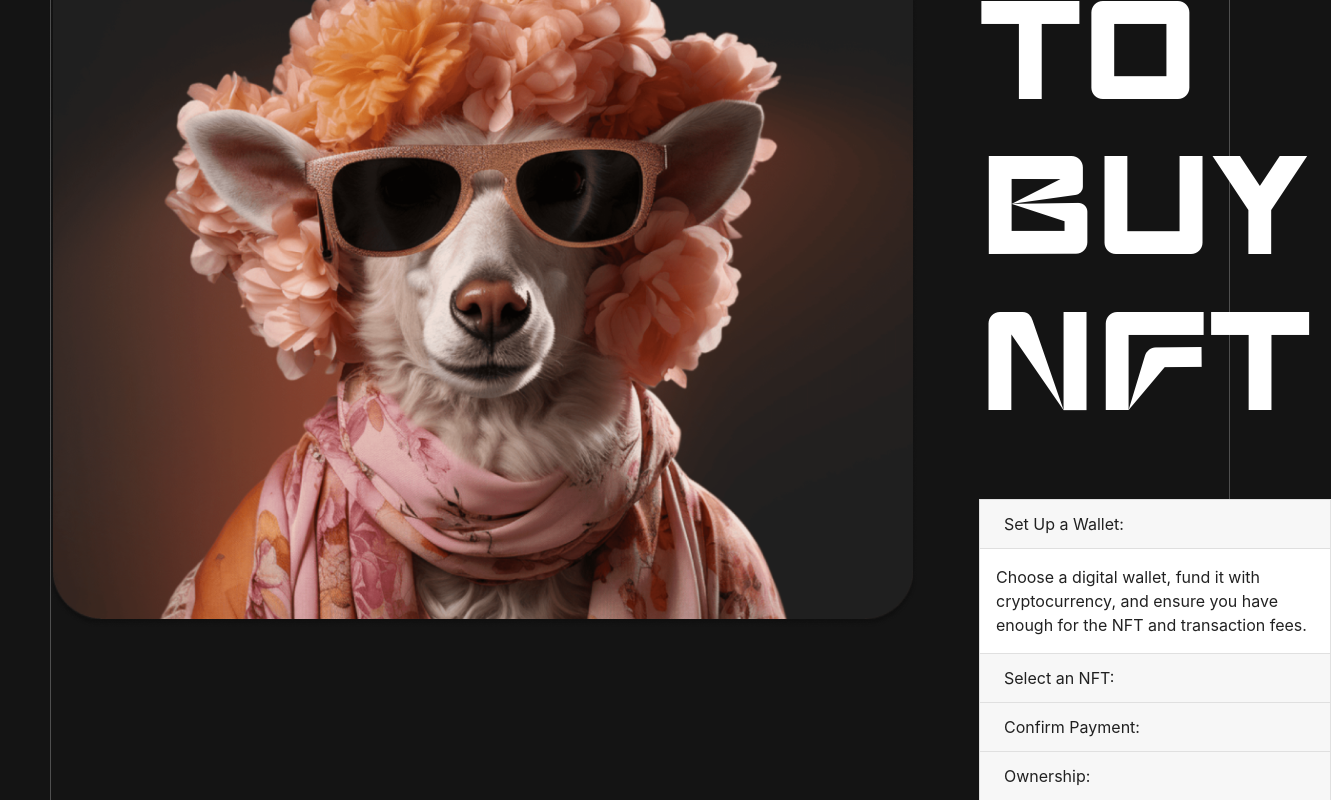
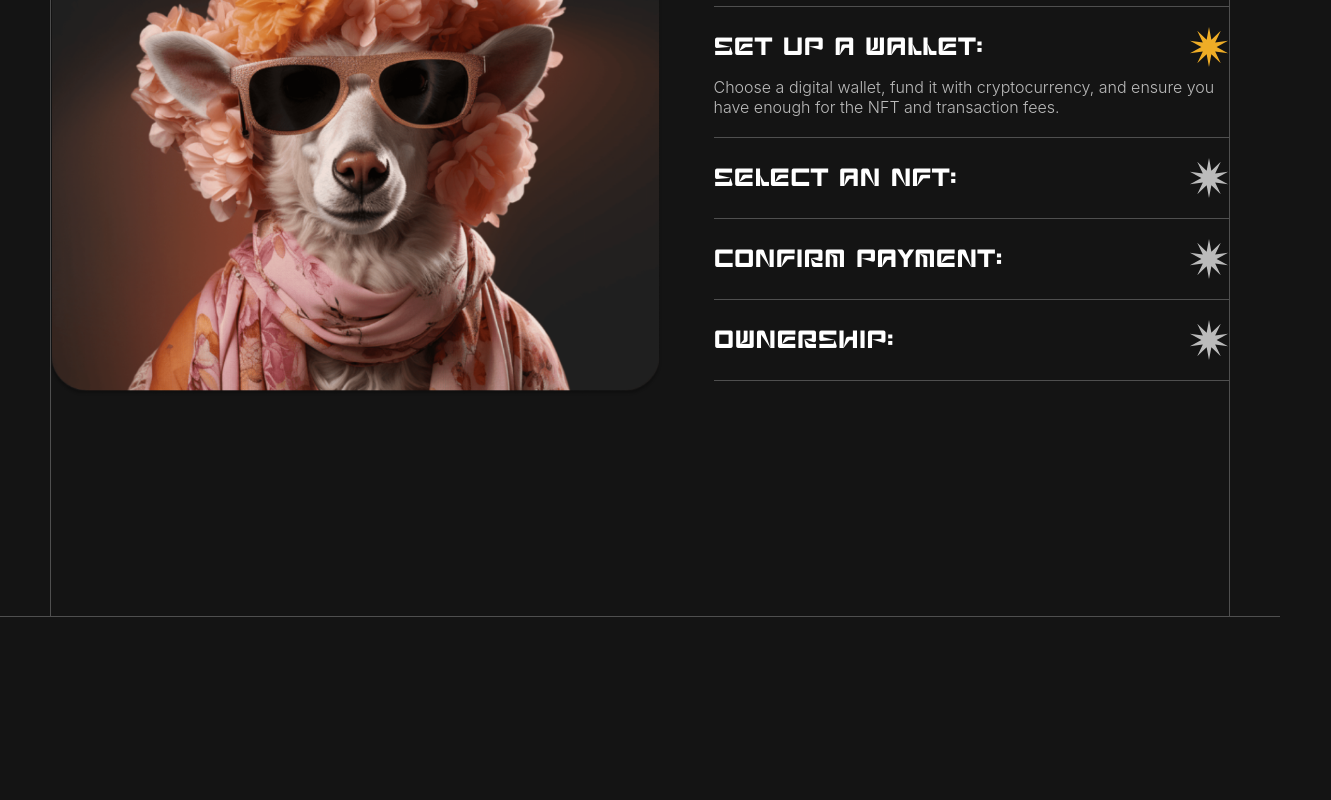
Before and after one commit to bambuuk/chic-sheep, a Next.js app: page / in a window 1280 px wide. Shown: the part 7040-7840 px from the top of the page, 1331 px wide, since content can reach past the window. After the commit the page ends 7657 px from the top, so only its background shows below. Built offline with nearby package versions, Linux system fonts and the light colour scheme.

Commit message:
upd accordion styled

```diff
--- a/src/components/HowToBuy/Accordion.tsx
+++ b/src/components/HowToBuy/Accordion.tsx
@@ -1,52 +1,108 @@
-'use client';
-import * as React from 'react';
-import { styled } from '@mui/material/styles';
-import MuiAccordion, { AccordionProps } from '@mui/material/Accordion';
+"use client";
+import * as React from "react";
+import { styled } from "@mui/material/styles";
+import MuiAccordion, { AccordionProps } from "@mui/material/Accordion";
 import MuiAccordionSummary, {
   AccordionSummaryProps,
-} from '@mui/material/AccordionSummary';
-import MuiAccordionDetails from '@mui/material/AccordionDetails';
-import Typography from '@mui/material/Typography';
-import { Box } from '@mui/material';
+} from "@mui/material/AccordionSummary";
+import MuiAccordionDetails from "@mui/material/AccordionDetails";
+import { Box } from "@mui/material";
+import Image from "next/image";
 
 const Accordion = styled((props: AccordionProps) => (
   <MuiAccordion disableGutters elevation={0} square {...props} />
 ))(({ theme }) => ({
-  border: `1px solid ${theme.palette.divider}`,
-  '&:not(:last-child)': {
+  backgroundColor: "transparent",
+  borderTop: "1px solid #4f4f4f",
+  padding: "25px 0",
+  margin: 0,
+  minHeight: "auto",
+  "&:not(:last-child)": {
     borderBottom: 0,
   },
-  '&::before': {
-    display: 'none',
+  "&::before": {
+    display: "none",
+  },
+  [theme.breakpoints.down(1700)]: {
+    padding: "20px 0",
+  },
+  [theme.breakpoints.down(1280)]: {
+    padding: "17px 0",
   },
 }));
 
 const AccordionSummary = styled((props: AccordionSummaryProps) => (
-  <MuiAccordionSummary
-    expandIcon={<Box />}
-    {...props}
-  />
+  <MuiAccordionSummary expandIcon={<Box />} {...props} />
 ))(({ theme }) => ({
-  backgroundColor:
-    theme.palette.mode === 'dark'
-      ? 'rgba(255, 255, 255, .05)'
-      : 'rgba(0, 0, 0, .03)',
-  flexDirection: 'row-reverse',
-  '& .MuiAccordionSummary-expandIconWrapper.Mui-expanded': {
-    transform: 'rotate(90deg)',
+  backgroundColor: "transparent",
+  flexDirection: "row-reverse",
+  minHeight: "auto",
+  margin: 0,
+  padding: "0 0",
+  display: "flex",
+  justifyContent: "space-between",
+  "& .MuiAccordionSummary-expandIconWrapper.Mui-expanded": {
+    transform: "rotate(90deg)",
   },
-  '& .MuiAccordionSummary-content': {
-    marginLeft: theme.spacing(1),
+  "& .MuiAccordionSummary-content": {
+    margin: 0,
   },
 }));
 
 const AccordionDetails = styled(MuiAccordionDetails)(({ theme }) => ({
-  padding: theme.spacing(2),
-  borderTop: '1px solid rgba(0, 0, 0, .125)',
+  padding: 0,
+}));
+
+const TitleWrapper = styled("div")(({}) => ({
+  display: "flex",
+  justifyContent: "space-between",
+  alignItems: "center",
+  width: "100%",
+}));
+
+const Title = styled("h3")(({ theme }) => ({
+  fontFamily: theme.typography.secondFamily,
+  fontWeight: 400,
+  fontSize: "30px",
+  color: "#fff",
+  [theme.breakpoints.down(1700)]: {
+    fontSize: "25px",
+  },
+  [theme.breakpoints.down(1280)]: {
+    fontSize: "22px",
+  },
+}));
+
+const Subtitle = styled("p")(({ theme }) => ({
+  fontFamily: theme.typography.fontFamily,
+  fontWeight: 300,
+  fontSize: "26px",
+  color: "#bbb",
+  lineHeight: "normal",
+  marginTop: "20px",
+  [theme.breakpoints.down(1700)]: {
+    fontSize: "20px",
+    marginTop: "15px",
+  },
+  [theme.breakpoints.down(1700)]: {
+    fontSize: "16px",
+    marginTop: "10px",
+  },
+}));
+
+const ImgStyle = styled("img")(({theme}) => ({
+  [theme.breakpoints.down(1700)]: {
+    width: '40px',
+    height: '40px',
+  },
+  [theme.breakpoints.down(1280)]: {
+    width: '30px',
+    height: '30px',
+  },
 }));
 
 export default function CustomizedAccordions() {
-  const [expanded, setExpanded] = React.useState<string | false>('panel1');
+  const [expanded, setExpanded] = React.useState<string | false>("panel1");
 
   const handleChange =
     (panel: string) => (event: React.SyntheticEvent, newExpanded: boolean) => {
@@ -55,47 +111,105 @@ export default function CustomizedAccordions() {
 
   return (
     <div>
-      <Accordion expanded={expanded === 'panel1'} onChange={handleChange('panel1')}>
+      <Accordion
+        expanded={expanded === "panel1"}
+        onChange={handleChange("panel1")}
+      >
         <AccordionSummary aria-controls="panel1d-content" id="panel1d-header">
-          <Typography>Set Up a Wallet:</Typography>
+          <TitleWrapper>
+            <Title>Set Up a Wallet:</Title>
+            <ImgStyle
+              src={
+                expanded === "panel1"
+                  ? "/images/icons/star-47-yellow.svg"
+                  : "/images/icons/star-47-gray.svg"
+              }
+              alt="star"
+            />
+          </TitleWrapper>
         </AccordionSummary>
         <AccordionDetails>
-          <Typography>
-            Choose a digital wallet, fund it with cryptocurrency, and ensure you have enough for the NFT and transaction fees.
-          </Typography>
+          <Subtitle>
+            Choose a digital wallet, fund it with cryptocurrency, and ensure you
+            have enough for the NFT and transaction fees.
+          </Subtitle>
         </AccordionDetails>
       </Accordion>
 
-      <Accordion expanded={expanded === 'panel2'} onChange={handleChange('panel2')}>
+      <Accordion
+        expanded={expanded === "panel2"}
+        onChange={handleChange("panel2")}
+      >
         <AccordionSummary aria-controls="panel2d-content" id="panel2d-header">
-          <Typography>Select an NFT:</Typography>
+          <TitleWrapper>
+            <Title>Select an NFT:</Title>
+            <ImgStyle
+              src={
+                expanded === "panel2"
+                  ? "/images/icons/star-47-yellow.svg"
+                  : "/images/icons/star-47-gray.svg"
+              }
+              alt="star"
+            />
+          </TitleWrapper>
         </AccordionSummary>
         <AccordionDetails>
-          <Typography>
-            Explore our gallery with Chic Sheeps in detail and choose the one that best suits your interests.
-          </Typography>
+          <Subtitle>
+            Explore our gallery with Chic Sheeps in detail and choose the one
+            that best suits your interests.
+          </Subtitle>
         </AccordionDetails>
       </Accordion>
 
-      <Accordion expanded={expanded === 'panel3'} onChange={handleChange('panel3')}>
+      <Accordion
+        expanded={expanded === "panel3"}
+        onChange={handleChange("panel3")}
+      >
         <AccordionSummary aria-controls="panel3d-content" id="panel3d-header">
-          <Typography>Confirm Payment: </Typography>
+          <TitleWrapper>
+            <Title>Confirm Payment:</Title>
+            <ImgStyle
+              src={
+                expanded === "panel3"
+                  ? "/images/icons/star-47-yellow.svg"
+                  : "/images/icons/star-47-gray.svg"
+              }
+              alt="star"
+            />
+          </TitleWrapper>
         </AccordionSummary>
         <AccordionDetails>
-          <Typography>
-            Explore our gallery with Chic Sheeps in detail and choose the one that best suits your interests.
-          </Typography>
+          <Subtitle>
+            Explore our gallery with Chic Sheeps in detail and choose the one
+            that best suits your interests.
+          </Subtitle>
         </AccordionDetails>
       </Accordion>
 
-      <Accordion expanded={expanded === 'panel4'} onChange={handleChange('panel4')}>
+      <Accordion
+        expanded={expanded === "panel4"}
+        onChange={handleChange("panel4")}
+        sx={{
+          borderBottom: "1px solid #4f4f4f",
+        }}
+      >
         <AccordionSummary aria-controls="panel3d-content" id="panel3d-header">
-          <Typography>Ownership:</Typography>
+          <TitleWrapper>
+            <Title>Ownership:</Title>
+            <ImgStyle
+              src={
+                expanded === "panel4"
+                  ? "/images/icons/star-47-yellow.svg"
+                  : "/images/icons/star-47-gray.svg"
+              }
+              alt="star"
+            />
+          </TitleWrapper>
         </AccordionSummary>
         <AccordionDetails>
-          <Typography>
+          <Subtitle>
             {` Now, you can proudly display your NFT in your digital collection. It's a tangible representation of your investment.`}
-          </Typography>
+          </Subtitle>
         </AccordionDetails>
       </Accordion>
     </div>
--- a/src/components/HowToBuy/HowToBuy.tsx
+++ b/src/components/HowToBuy/HowToBuy.tsx
@@ -7,29 +7,47 @@ import {
 import Image from "next/image";
 import CustomizedAccordions from "./Accordion";
 
-const MainWrapper = styled('div')(({ }) => ({
+const MainWrapper = styled('div')(({ theme }) => ({
   padding: '191.5px 0 220px 0',
   width: '100%',
-  display: 'flex',
-  gap: '60px',
+  display: 'grid',
+  gridTemplateColumns: '52% 1fr',
+  columnGap: '60px',
+  [theme.breakpoints.down(1700)]: {
+    columnGap: '50px',
+  }
 }));
 
 const SheepImg = styled(Image)(({ }) => ({
   width: '100%',
   height: '100%',
-  objectFit: 'cover',
+  objectFit: 'contain',
   position: 'relative',
   left: '-2px',
 }));
 
-const InfoBox = styled('div')(({ }) => ({
+const InfoBox = styled('div')(({ theme }) => ({
   display: 'flex',
   flexDirection: 'column',
   gap: '60px',
-  maxWidth: '780px',
   width: '100%',
   position: 'relative',
-  top: '-25px',
+  top: '-29px',
+  [theme.breakpoints.down(1920)]: {
+    top: '-0',
+    gap: '50px',
+  },
+  [theme.breakpoints.down(1700)]: {
+    gap: '40px',
+    top: '-15px',
+  },
+  [theme.breakpoints.down(1500)]: {
+    top: '-10px',
+  },
+  [theme.breakpoints.down(1280)]: {
+    top: '-0',
+    gap: '20px',
+  },
 }));
 
 const Title = styled('h2')(({ theme }) => ({
@@ -39,6 +57,18 @@ const Title = styled('h2')(({ theme }) => ({
   lineHeight: '111%',
   color: '#fff',
   textTransform: 'uppercase',
+  [theme.breakpoints.down(1920)]: {
+    fontSize: '100px',
+  },
+  [theme.breakpoints.down(1700)]: {
+    fontSize: '90px',
+  },
+  [theme.breakpoints.down(1500)]: {
+    fontSize: '60px',
+  },
+  [theme.breakpoints.down(1280)]: {
+    fontSize: '40px',
+  },
 }));
 
 const HowToBuy = () => {
@@ -54,7 +84,11 @@ const HowToBuy = () => {
           />
 
           <InfoBox>
-            <Title>HOW TO BUY NFT</Title>
+            <Title>
+              HOW TO
+              <br/>
+              BUY NFT
+            </Title>
             <CustomizedAccordions />
           </InfoBox>
         </MainWrapper>
```
Also changed, not shown: public/images/icons/star-47-gray.svg (added), public/images/icons/star-47-yellow.svg (added).
